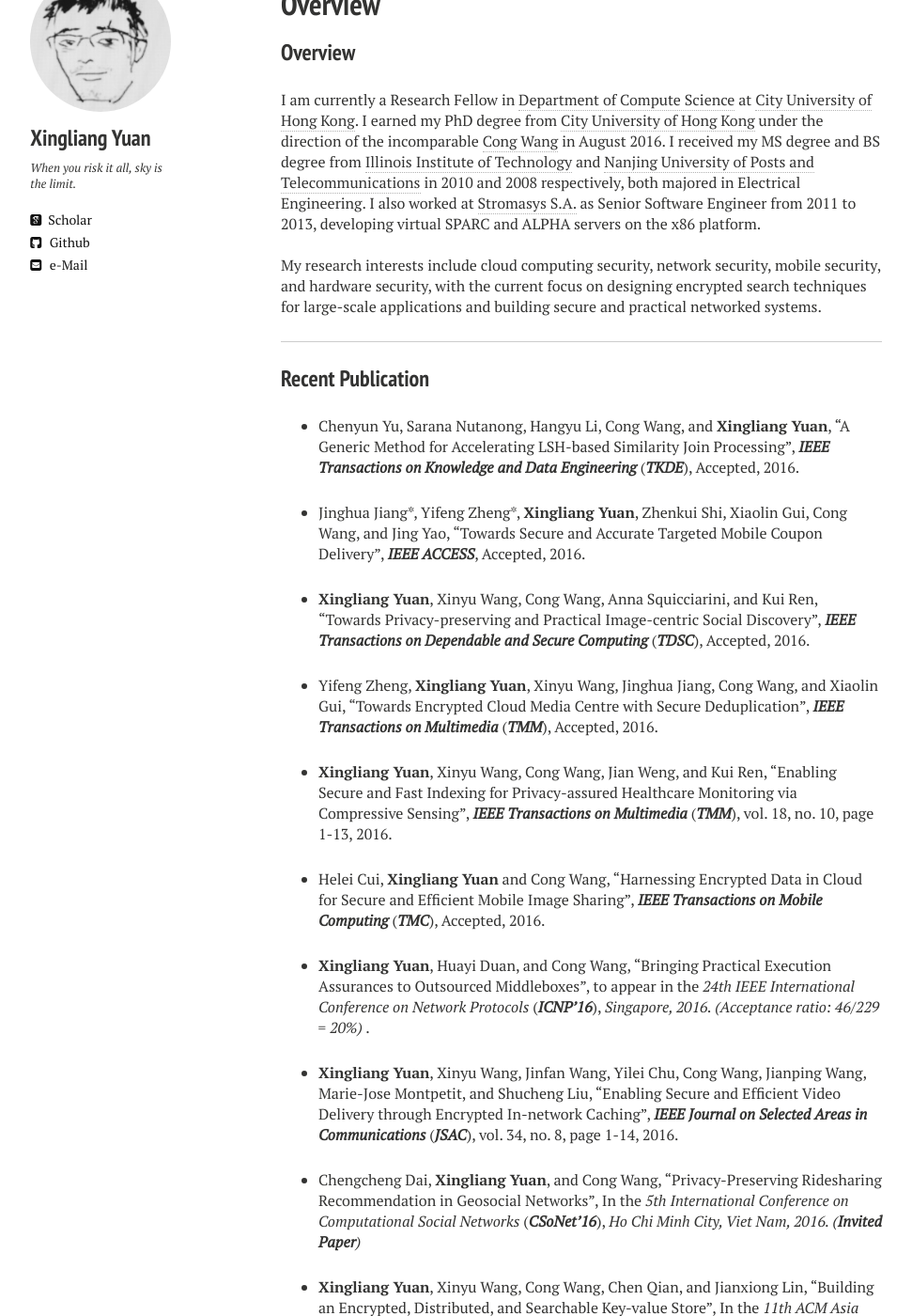
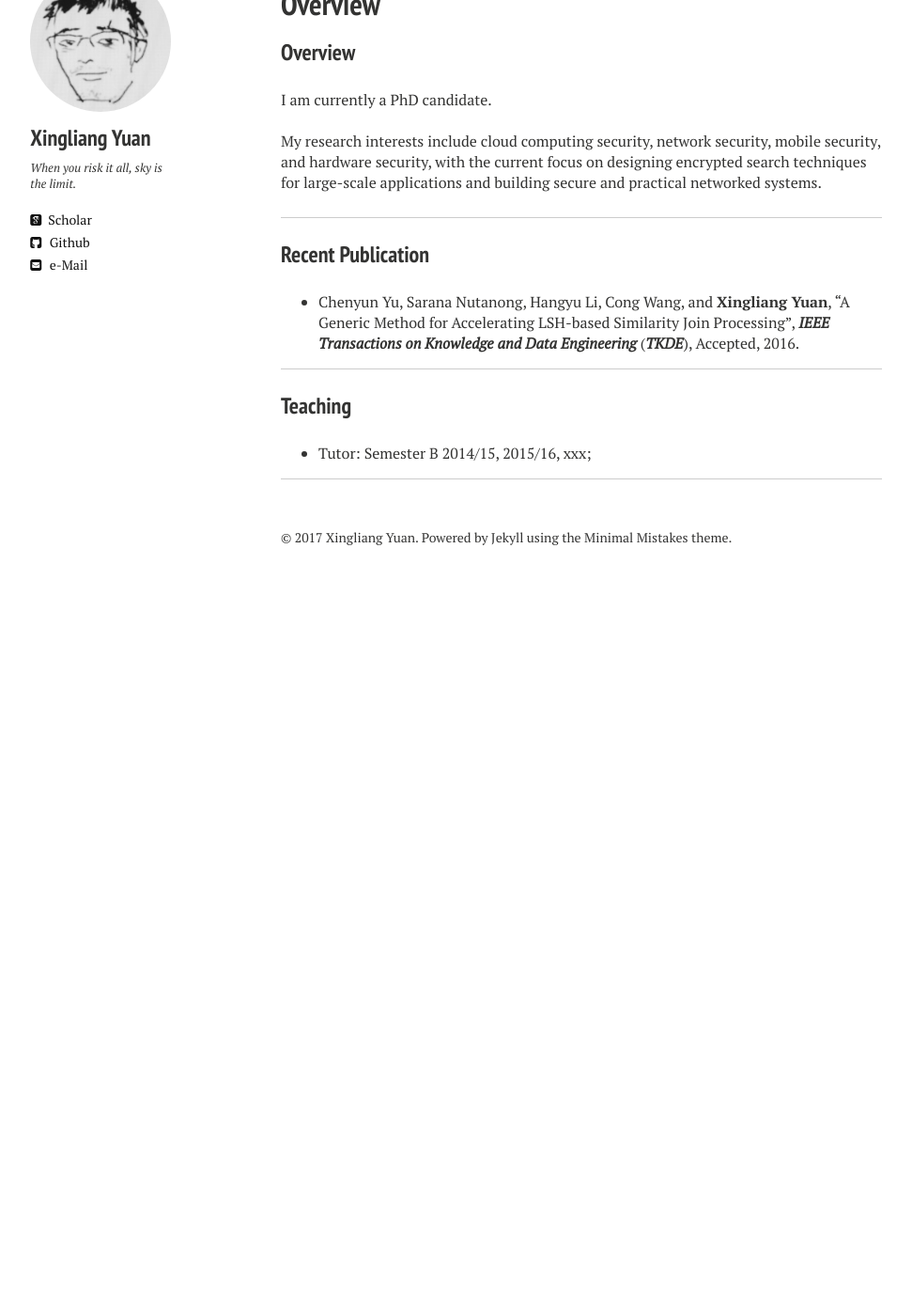
Before and after one commit to fooc/academic.fooc.github.io, a Jekyll site: the page built from index.md, in a window 1280 px wide and 1400 px high, scrolled down 376 px. Shown: the whole window at 94% size, without its empty margins (21-992 px from the left). Built offline with Jekyll 4.4.1, drawn with Linux system fonts in a browser that asks for light colours; nearby versions of some CDN libraries; our own code applies the rules of GitHub Pages for plain Markdown files; after the commit the page ends 1006 px from its top, so only the background shows below that; some of the changed text lies outside the part shown.

Commit message:
Update index.md

```diff
--- a/index.md
+++ b/index.md
@@ -1,13 +1,13 @@
 ---
 layout: home2
-description: "Xingliang Yuan's website"
-tags: [Jekyll, theme, responsive, template, CityU, yuanxingliang]
+description: "Yuchuan Luo's website"
+tags: [Jekyll, theme, responsive, template, yuchuanluo]
 image:
   feature: mountain.jpg
 ---
 
 ### Overview
-I am currently a Research Fellow in [Department of Compute Science](http://www.cs.cityu.edu.hk/) at [City University of Hong Kong](http://www.cityu.edu.hk/). I earned my PhD degree from [City University of Hong Kong](http://www.cityu.edu.hk/) under the direction of the incomparable [Cong Wang](http://www.cs.cityu.edu.hk/~congwang/) in August 2016. I received my MS degree and BS degree from [Illinois Institute of Technology](http://www.iit.edu/) and [Nanjing University of Posts and Telecommunications](http://www.njupt.edu.cn/) in 2010 and 2008 respectively, both majored in Electrical Engineering. I also worked at [Stromasys S.A.](http://www.stromasys.com/) as Senior Software Engineer from 2011 to 2013, developing virtual SPARC and ALPHA servers on the x86 platform.
+I am currently a PhD candidate.
 
 <br />
 My research interests include cloud computing security, network security, mobile security, and hardware security, with the current focus on designing encrypted search techniques for large-scale applications and building secure and practical networked systems.
@@ -18,52 +18,11 @@ My research interests include cloud computing security, network security, mobile
 
 - Chenyun Yu, Sarana Nutanong, Hangyu Li, Cong Wang, and **Xingliang Yuan**, "A Generic Method for Accelerating LSH-based Similarity Join Processing", **_IEEE Transactions on Knowledge and Data Engineering_** (**_TKDE_**), Accepted, 2016.
 
-- Jinghua Jiang\*, Yifeng Zheng\*, **Xingliang Yuan**, Zhenkui Shi, Xiaolin Gui, Cong Wang, and Jing Yao, "Towards Secure and Accurate Targeted Mobile Coupon Delivery", **_IEEE ACCESS_**, Accepted, 2016.
-
-- **Xingliang Yuan**, Xinyu Wang, Cong Wang, Anna Squicciarini, and Kui Ren, "Towards Privacy-preserving and Practical Image-centric Social Discovery", **_IEEE Transactions on Dependable and Secure Computing_** (**_TDSC_**), Accepted, 2016.
-
-- Yifeng Zheng, **Xingliang Yuan**, Xinyu Wang, Jinghua Jiang, Cong Wang, and Xiaolin Gui, "Towards Encrypted Cloud Media Centre with Secure Deduplication", **_IEEE Transactions on Multimedia_** (**_TMM_**), Accepted, 2016.
-
-- **Xingliang Yuan**, Xinyu Wang, Cong Wang, Jian Weng, and Kui Ren, "Enabling Secure and Fast Indexing for Privacy-assured Healthcare Monitoring via Compressive Sensing", **_IEEE Transactions on Multimedia_** (**_TMM_**), vol. 18, no. 10, page 1-13, 2016.
-
-- Helei Cui, **Xingliang Yuan** and Cong Wang, "Harnessing Encrypted Data in Cloud for Secure and Efficient Mobile Image Sharing", **_IEEE Transactions on Mobile Computing_** (**_TMC_**), Accepted, 2016.
-
-- **Xingliang Yuan**, Huayi Duan, and Cong Wang, "Bringing Practical Execution Assurances to Outsourced Middleboxes", to appear in the _24th IEEE International Conference on Network Protocols_ (**_ICNP'16_**), _Singapore, 2016. (Acceptance ratio: 46/229 = 20%)_ .
-
-- **Xingliang Yuan**, Xinyu Wang, Jinfan Wang, Yilei Chu, Cong Wang, Jianping Wang, Marie-Jose Montpetit, and Shucheng Liu, "Enabling Secure and Efficient Video Delivery through Encrypted In-network Caching", **_IEEE Journal on Selected Areas in Communications_** (**_JSAC_**), vol. 34, no. 8, page 1-14, 2016.
-
-- Chengcheng Dai, **Xingliang Yuan**, and Cong Wang, "Privacy-Preserving Ridesharing Recommendation in Geosocial Networks", In the _5th International Conference on Computational Social Networks_ (**_CSoNet'16_**), _Ho Chi Minh City, Viet Nam, 2016. (**Invited Paper**)_
-
-- **Xingliang Yuan**, Xinyu Wang, Cong Wang, Chen Qian, and Jianxiong Lin, "Building an Encrypted, Distributed, and Searchable Key-value Store", In the _11th ACM Asia Conference on Computer and Communications Security_ (**_AISACCS'16_**), _Xi'an, China, 2016. (Acceptance ratio: 73/350 = 20.9%)_
-
-- **Xingliang Yuan**, Xinyu Wang, Jianxiong Lin and Cong Wang, "Privacy-preserving Deep Packet Inspection in Outsourced Middleboxes", In the _35th International Conference on Computer Communications_ (**_INFOCOM'16_**), _San Francisco, USA, 2016. (Acceptance ratio: 300/1644 = 18.25%)_
-
-- Helei Cui, **Xingliang Yuan**, Yifeng Zheng and Cong Wang, "Enabling Secure and Effective Near-duplicate Detection over Encrypted In-network Storage", In the _35th International Conference on Computer Communications_ (**_INFOCOM'16_**), _San Francisco, USA, 2016. (Acceptance ratio: 300/1644 = 18.25%)_
 
 ---
 
 ### Teaching
 
-- Instructor: Semester A 2013/14, 2014/15, 2015/16, CS5222: Computer Network and Internet;
-- Tutor: Semester B 2014/15, 2015/16, CS5293 Topics on Information Security;
-- Tutor: Semester B 2014/15, 2015/16, CS4293 Topics on Computer Security;
-- Tutor: Semester B 2013/14, GE2323 Mobile Social Networks: Practices, Challenges, and Beyond;
+- Tutor: Semester B 2014/15, 2015/16, xxx;
 
 ---
-
-### Grant
-
-- Pi: Technology Start-up Support Scheme for Universities (TSSSU), HK ITC, Apr 2015 - Apr 2017;
-- Co-Pi: “Achieving Similarity Join Services for Outsourced Encrypted Datasets”, ITF Tier 3, HK ITC, Jul 2016 - Dec 2017;
-
-### Service
-
-- TPC member: [AsiaCCS-SCC 2017](https://conference.cs.cityu.edu.hk/asiaccsscc/index.html)
-- Reviewer: IEEE Transactions on Dependable and Secure Computing, IEEE Transactions on Knowledge and Data Engineering, IEEE Internet of Things Journal, Security and Communication Networks; CODASPY 2017
-- Departmental Research Education Committee Member, CS Dept., CityU HK, 2014 - 2016
-- Volunteer: INFOCOM 2015; [ASI 2014, Information Security and Privacy in Social Networks and Cloud Computing](http://conference.cs.cityu.edu.hk/asi14/index.htm).
-
-### Talk
-
-- "Towards Secure Outsourced Middleboxes", at Monash University, December 2016
-- "Searchable Encryption in Secure Network Function Outsourcing", at Jinan University, April 2016
```
